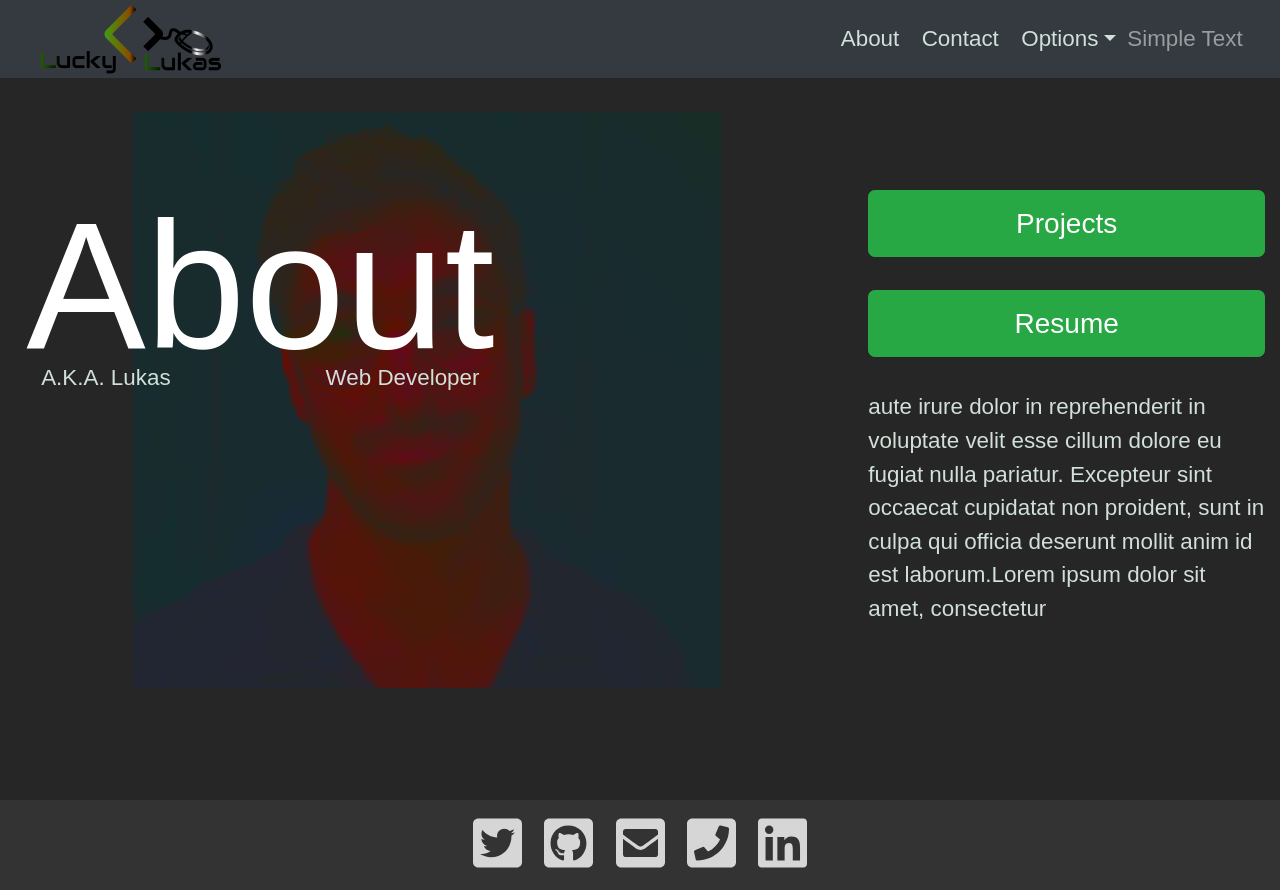
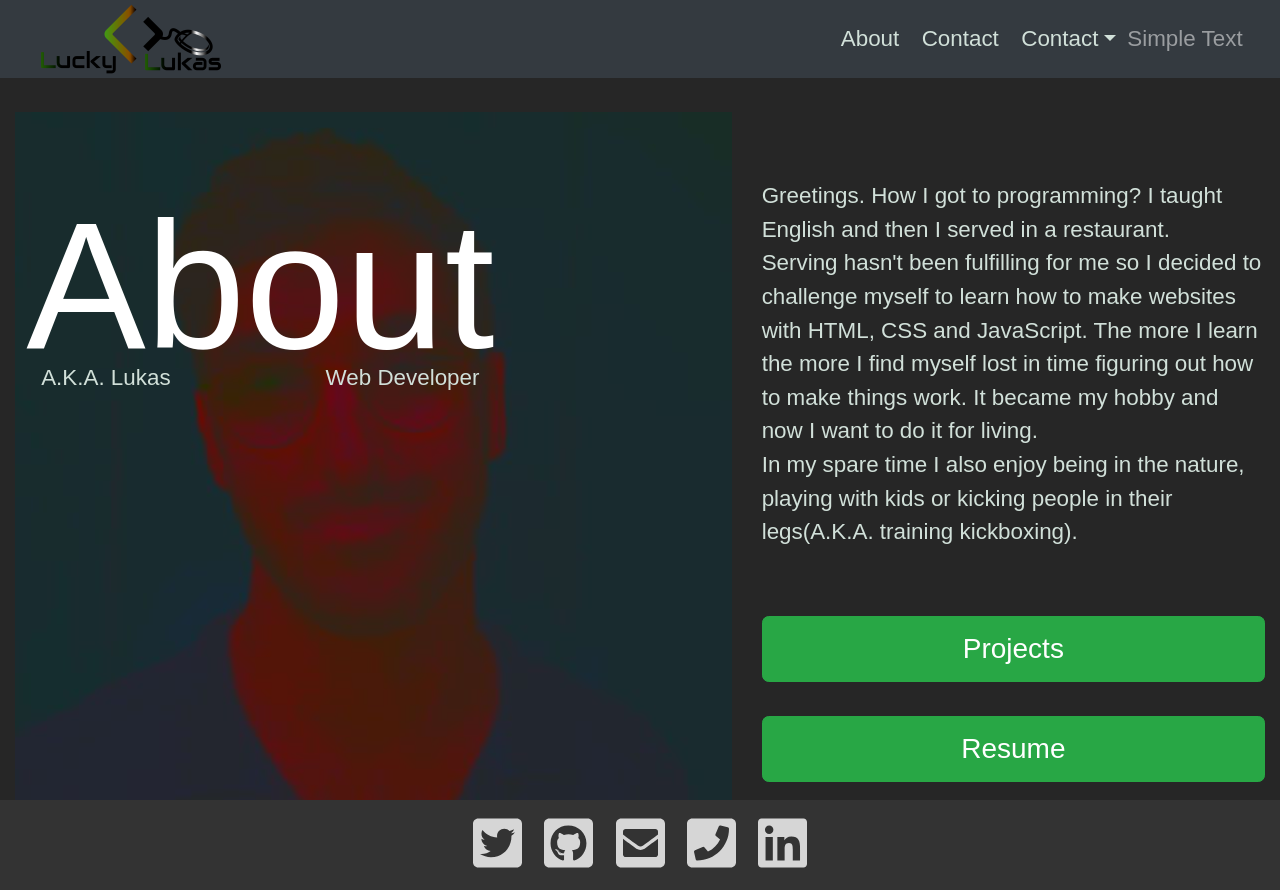
Before and after one commit to TheLukasHenry/luckyportfolioreact, a React (Create React App) app: page /about in a window 1280 px wide. Built offline with nearby package versions, Linux system fonts and the light colour scheme; a web font is replaced by a local one.

Commit message:
Contact dropdown started

```diff
--- a/public/index.html
+++ b/public/index.html
@@ -16,6 +16,7 @@
   <body>
     <noscript>You need to enable JavaScript to run this app.</noscript>
     <div id="root"></div>
+    <!-- <div id="myReactApplication"></div> -->
 
   </body>
 </html>
--- a/src/components/AboutButtons.js
+++ b/src/components/AboutButtons.js
@@ -4,20 +4,28 @@ import { Col, Button } from 'reactstrap'
 
 export default function LandingButtons() {
     return (
-        <Col md="4" className="
+        <Col md="5" className="
         mt-md-5
 
          landing-buttons"
-         >
-         {/* col working classes:  offset-md-8, position-absolute, */}
+        >
+            {/* col working classes:  offset-md-8, position-absolute, */}
+            <div className="mb-5">
+
+
+
+Greetings. How I got to programming? I taught English and then I served in a restaurant.<br/>
+
+Serving hasn't been fulfilling for me so I decided to challenge myself to learn how to make websites with HTML, CSS and JavaScript. The more I learn the more I find myself lost in time figuring out how to make things work. It became my hobby and now I want to do it for living.<br/>
+
+In my spare time I also enjoy being in the nature, playing with kids or kicking people in their legs(A.K.A. training kickboxing).
+
+            </div>
             <div className="buttons mx-auto my-md-2">
                 <Button block color="success" className="btn my-0" size="lg">Projects</Button>
                 <Button block color="success" className="btn my-4" size="lg">Resume</Button>
             </div>
-            <div className="">
 
-                aute irure dolor in reprehenderit in voluptate velit esse cillum dolore eu fugiat nulla pariatur. Excepteur sint occaecat cupidatat non proident, sunt in culpa qui officia deserunt mollit anim id est laborum.Lorem ipsum dolor sit amet, consectetur
-            </div>
         </Col>
     )
 }
--- a/src/components/AboutHeader.js
+++ b/src/components/AboutHeader.js
@@ -5,7 +5,7 @@ import profilePic from '../pictures/profile_picc_short.jpg'
 export default function LandingHeader() {
     return (
         <Col
-            md="8"
+            md="7"
             style={{ backgroundImage: `url(${profilePic})` }}
             className="profile-pic"
         >
--- a/src/components/App.js
+++ b/src/components/App.js
@@ -20,8 +20,8 @@ function App() {
   return(
     <Router>
 
+      <Header/>
     <Container fluid>
-      <Header/>
       {/* <CardTest/> */}
       {/* <Landing/> */}
 
--- a/src/components/Footer.js
+++ b/src/components/Footer.js
@@ -1,7 +1,7 @@
 import React from 'react'
 import { FontAwesomeIcon } from '@fortawesome/react-fontawesome'
+import { faCoffee, faPhoneSquare, faEnvelopeSquare } from '@fortawesome/free-solid-svg-icons'
 import { Container, Row, Col} from 'reactstrap'
-import { faCoffee, faPhoneSquare, faEnvelopeSquare } from '@fortawesome/free-solid-svg-icons'
 import { faYoutube, faLinkedin, faTwitterSquare, faGithubSquare } from '@fortawesome/free-brands-svg-icons'
 
 
--- a/src/components/Header.js
+++ b/src/components/Header.js
@@ -1,5 +1,9 @@
 import React, { useState } from 'react'
 import { Nav, Navbar, NavbarToggler, Collapse, NavItem, NavbarBrand, NavLink, UncontrolledDropdown, DropdownToggle, DropdownMenu, DropdownItem, NavbarText } from 'reactstrap'
+import { FontAwesomeIcon } from '@fortawesome/react-fontawesome'
+import { faCoffee, faPhoneSquare, faEnvelopeSquare } from '@fortawesome/free-solid-svg-icons'
+import { faYoutube, faLinkedin, faTwitterSquare, faGithubSquare } from '@fortawesome/free-brands-svg-icons'
+
 import { Link } from 'react-router-dom'
 
 import Logo from '../pictures/Logo3.png'
@@ -56,11 +60,18 @@ export default function Header() {
             caret
             nav
           >
-            Options
+            Contact
           </DropdownToggle>
+
+          {/* <a className="m-2 footer-a text-white h1" target="_blank" href="https://twitter.com/lherajt"><FontAwesomeIcon className="footer-link" icon={faTwitterSquare}></FontAwesomeIcon></a>
+                        <a className="m-2 footer-a text-white h1" target="_blank" href="https://github.com/Lherajt"><FontAwesomeIcon className="footer-link" icon={faGithubSquare}></FontAwesomeIcon></a>
+                        <a className="m-2 footer-a text-white h1" href="mailto:lherajt@gmail.com"><FontAwesomeIcon className="footer-link" icon={faEnvelopeSquare}></FontAwesomeIcon></a>
+                        <a className="m-2 footer-a text-white h1" target="_blank" href="tel:201-640-7892"><FontAwesomeIcon className="footer-link" icon={faPhoneSquare}></FontAwesomeIcon></a>
+                        <a className="m-2 footer-a text-white h1" target="_blank" href="https://www.linkedin.com/in/lukasherajt"><FontAwesomeIcon className="footer-link" icon={faLinkedin}></FontAwesomeIcon></a> */}
+
           <DropdownMenu right>
-            <DropdownItem>
-              Option 1
+            <DropdownItem className="text-center text-dark">
+            <a className="h1 text-dark h-100 m-0" target="_blank" href="https://twitter.com/lherajt"><FontAwesomeIcon className="h-100 align-middle" icon={faTwitterSquare}></FontAwesomeIcon></a>
             </DropdownItem>
             <DropdownItem>
               Option 2
--- a/src/components/ProjectsCard.js
+++ b/src/components/ProjectsCard.js
@@ -1,5 +1,5 @@
 import React from 'react'
-// import { Link } from 'react-router-dom'
+import { Link } from 'react-router-dom'
 // import { useParams } from 'react-router-dom'
 import { Card, CardTitle, CardText, Button } from 'reactstrap'
 // import { Link } from 'react-router-dom'
@@ -13,7 +13,7 @@ export default function ProjectsCard(props) {
     <Card body outline
       className="project-card h-100"
     >
-      {/* <CardBody> */}
+
 
       <CardTitle tag="h3">
         {h1}Project Card details {id}
@@ -21,7 +21,7 @@ export default function ProjectsCard(props) {
       <CardText>
         {body}
       </CardText>
-      {/* <Link to={siteHref}>Site</Link> */}
+      <Link to={siteHref}>Site</Link>
       <Button color="success" href={codeHref} target="_blank" className="m-1">
         Code
       </Button>
--- a/src/index.js
+++ b/src/index.js
@@ -8,6 +8,7 @@ ReactDOM.render(
   <React.StrictMode>
     <App />
   </React.StrictMode>,
-  document.getElementById('root'),
-  document.getElementById("myReactApplication")
+  document.getElementById('root')
+  // ,
+  // document.getElementById("myReactApplication")
 );
--- a/src/scss/footer.scss
+++ b/src/scss/footer.scss
@@ -3,6 +3,7 @@
 
 .footer {
     background-color: $primary-opacity;
+    z-index: 1;
     // min-width: 100vw;
     // overflow: none;
 }
--- a/src/scss/landing.scss
+++ b/src/scss/landing.scss
@@ -7,6 +7,7 @@
     font-family: $ff-1;
     color: $white;
     background-color: $primary;
+    overflow-y: hidden;
     // min-height: 100vh;
     // max-height: 100vh;
     height: 100vh;
```
